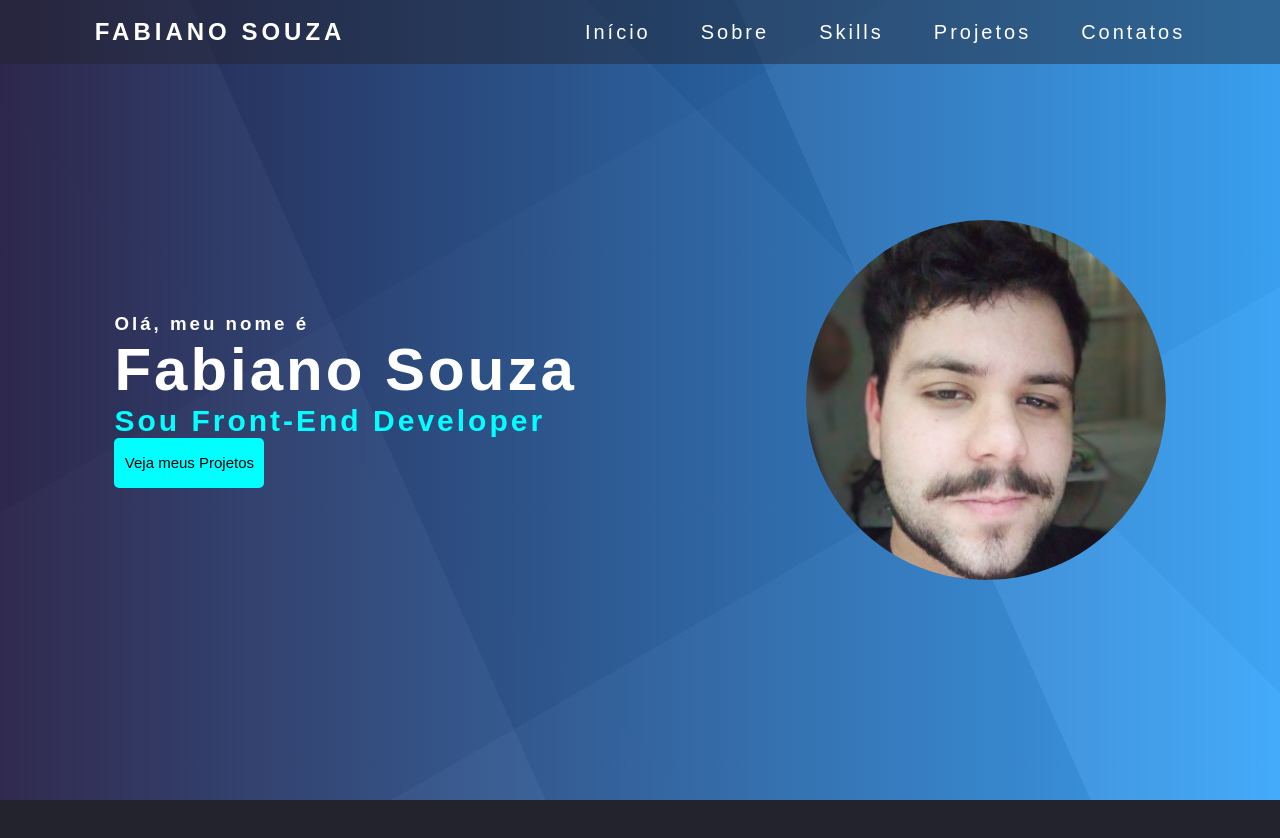
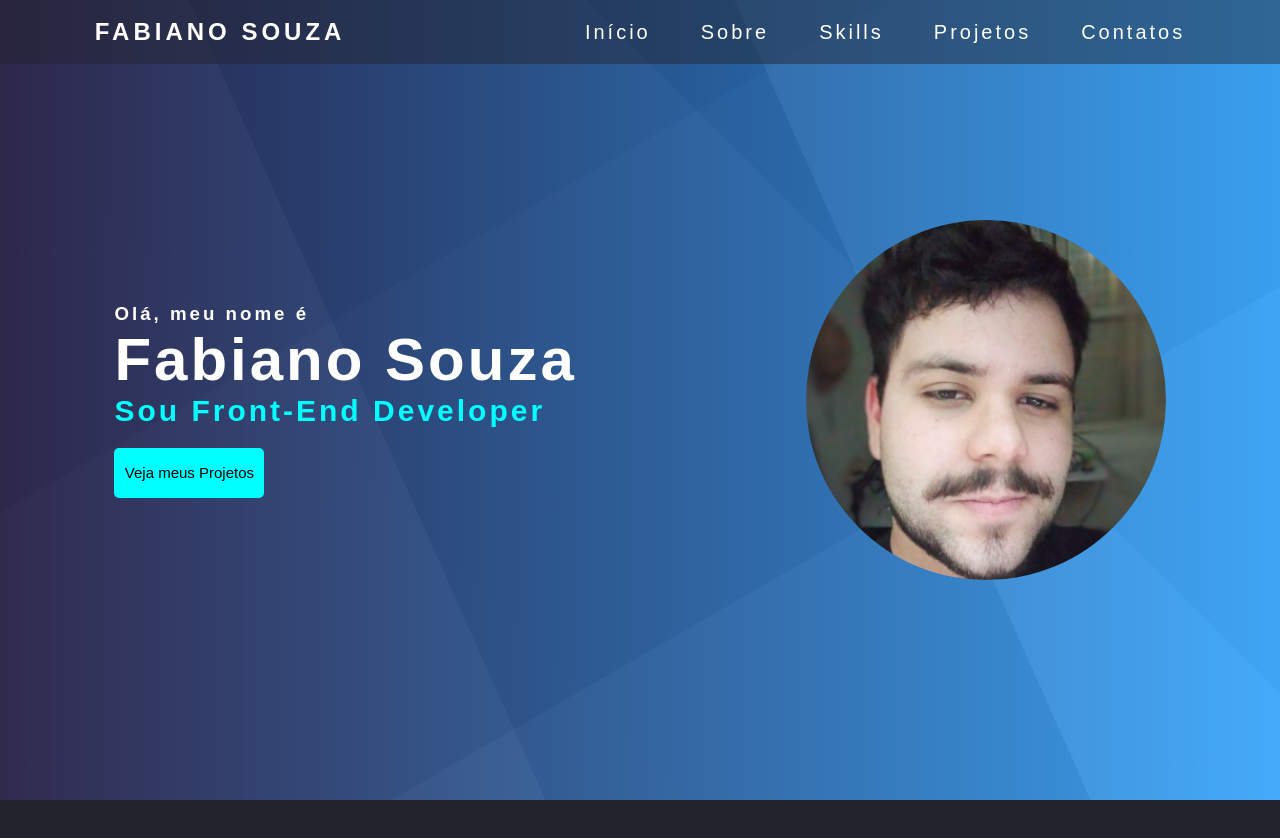
Before and after one commit to FabianoSouzaCotrim/Portfolio-Fabiano-Souza, a plain HTML site: page index.html in a window 1280 px wide. Shown: the top 838 px of the page. Drawn offline with Linux system fonts and the light colour scheme.

Commit message:
atualização de sintaxe

```diff
--- a/index.html
+++ b/index.html
@@ -28,7 +28,7 @@
         </nav>
     </header>
     <section id="inicio" class="font-format">
-        <div class="descrição">
+        <div class="descricao">
             <h3>Olá, meu nome é</h3>
             <h1>Fabiano Souza</h1>
             <h2>Sou Front-End Developer</h2>
--- a/style/index.scss
+++ b/style/index.scss
@@ -136,7 +136,7 @@ nav{
     height: 100vh;
     background: linear-gradient(330deg, rgba(225, 225, 225, 0.05) 0%, rgba(225, 225, 225, 0.05) 33.333%,rgba(114, 114, 114, 0.05) 33.333%, rgba(114, 114, 114, 0.05) 66.666%,rgba(52, 52, 52, 0.05) 66.666%, rgba(52, 52, 52, 0.05) 99.999%),linear-gradient(66deg, rgba(181, 181, 181, 0.05) 0%, rgba(181, 181, 181, 0.05) 33.333%,rgba(27, 27, 27, 0.05) 33.333%, rgba(27, 27, 27, 0.05) 66.666%,rgba(251, 251, 251, 0.05) 66.666%, rgba(251, 251, 251, 0.05) 99.999%),linear-gradient(225deg, rgba(98, 98, 98, 0.05) 0%, rgba(98, 98, 98, 0.05) 33.333%,rgba(222, 222, 222, 0.05) 33.333%, rgba(222, 222, 222, 0.05) 66.666%,rgba(228, 228, 228, 0.05) 66.666%, rgba(228, 228, 228, 0.05) 99.999%),linear-gradient(90deg, rgb(28, 20, 63),rgb(40, 160, 253));
 
-    .descrição{
+    .descricao{
         letter-spacing: 3px;
         h1{
             font-size: 60px;
@@ -148,6 +148,7 @@ nav{
         button{
             width: 150px;
             height: 50px;
+            margin-top: 20px;
             background: #00ffff;
             border: none;
             cursor: pointer;
```
Also changed, not shown: style/index.css, 1 other file.
